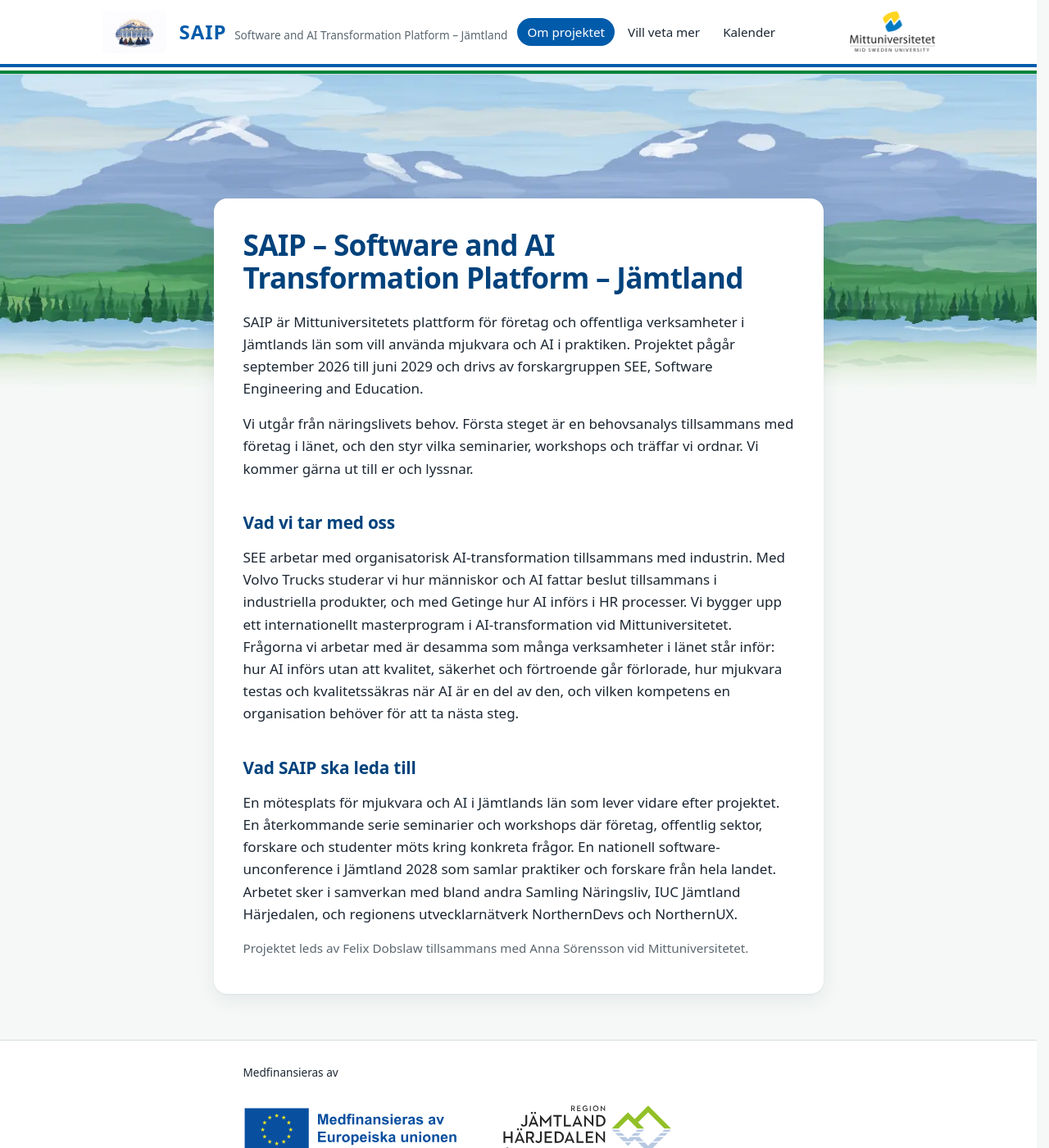
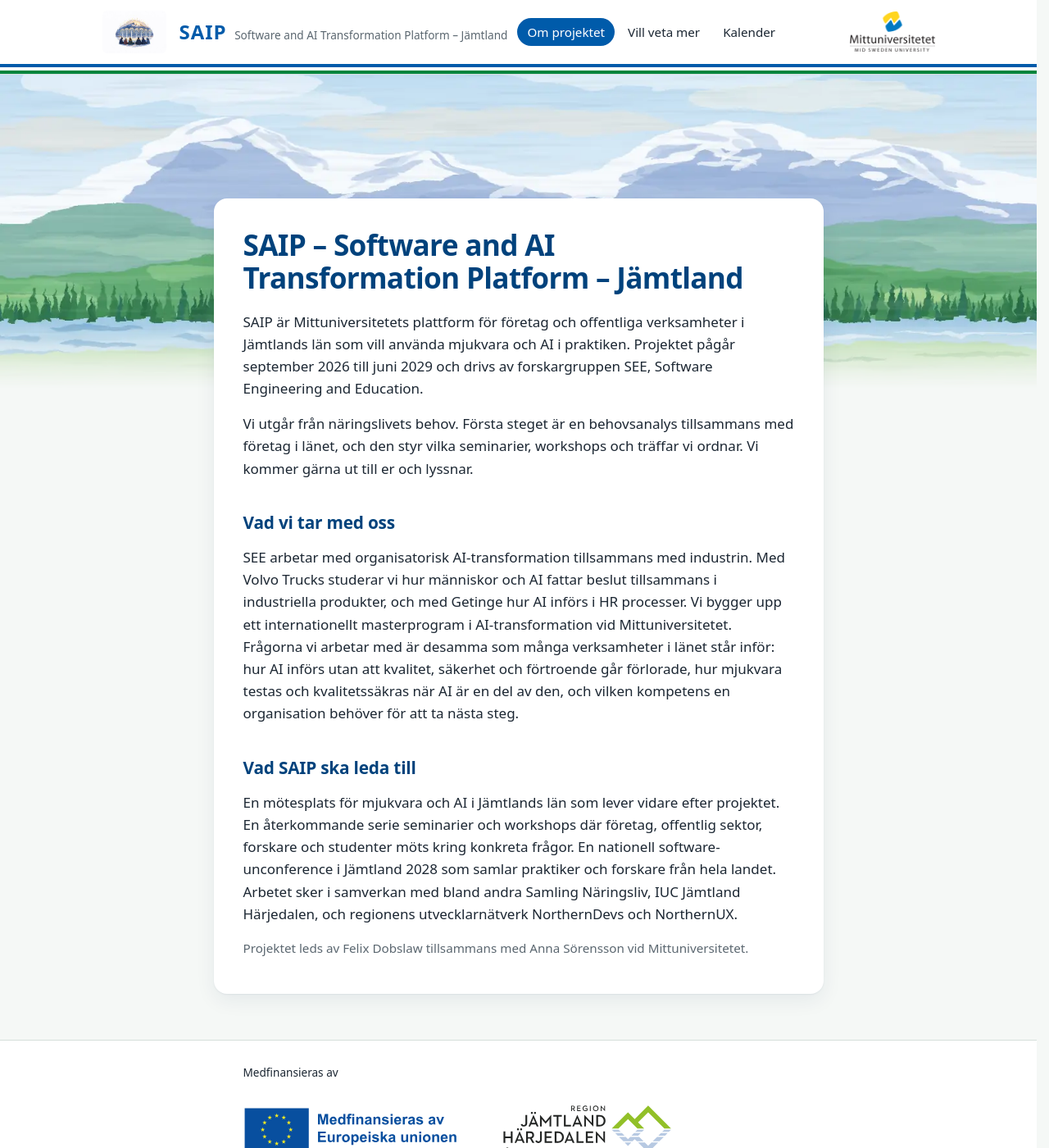
Before and after one commit to seegroup/seegroup.github.io, a Jekyll site: the page built from saip/index.md, in a window 1280 px wide and 1400 px high. Shown: the whole window at 82% size. Built offline with Jekyll 4.4.1, drawn with Linux system fonts in a browser that asks for light colours.

Commit message:
Make the SAIP landscape lighter with snow-covered mountains
The fjäll at the top of the picture now carry snow down to a snowline, and sky, hills, forest and lake are in lighter tones.

Claude-Session: https://claude.ai/code/session_01EpZn1hpQE6sFnkjKG7DjqC

```diff
--- a/_layouts/saip.html
+++ b/_layouts/saip.html
@@ -56,7 +56,7 @@
     main { position: relative; isolation: isolate; padding: 9.5rem 0 3.5rem; }
     main::before {
       content: ""; position: absolute; z-index: -1; top: 0; left: 0; right: 0; height: 24rem;
-      background: #c9e2f1 url("{{ '/assets/images/saip-landskap.webp' | relative_url }}") center bottom / cover no-repeat;
+      background: #dcecf7 url("{{ '/assets/images/saip-landskap.webp' | relative_url }}") center bottom / cover no-repeat;
       -webkit-mask-image: linear-gradient(#000 80%, transparent);
       mask-image: linear-gradient(#000 80%, transparent);
     }
```
Also changed, not shown: assets/images/saip-landskap.svg, assets/images/saip-landskap.webp.
